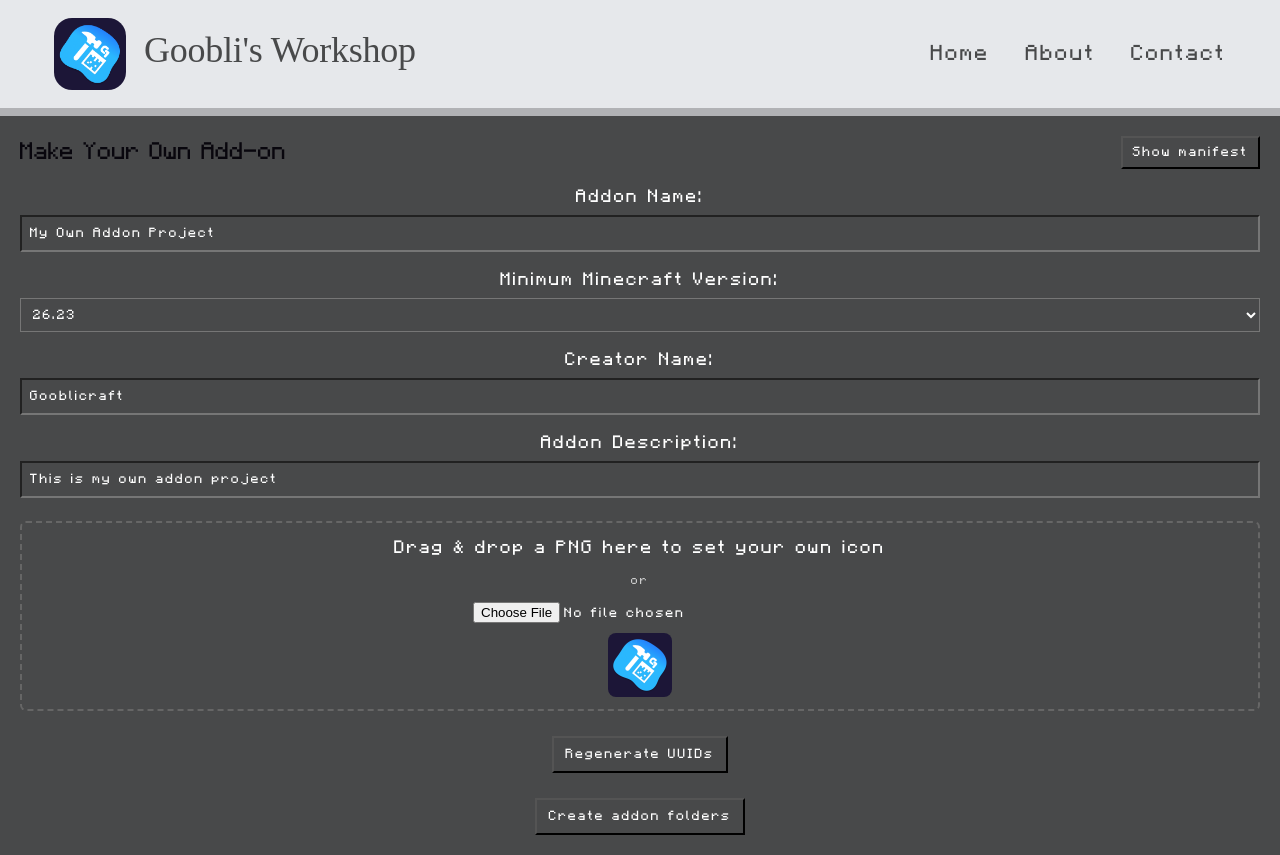
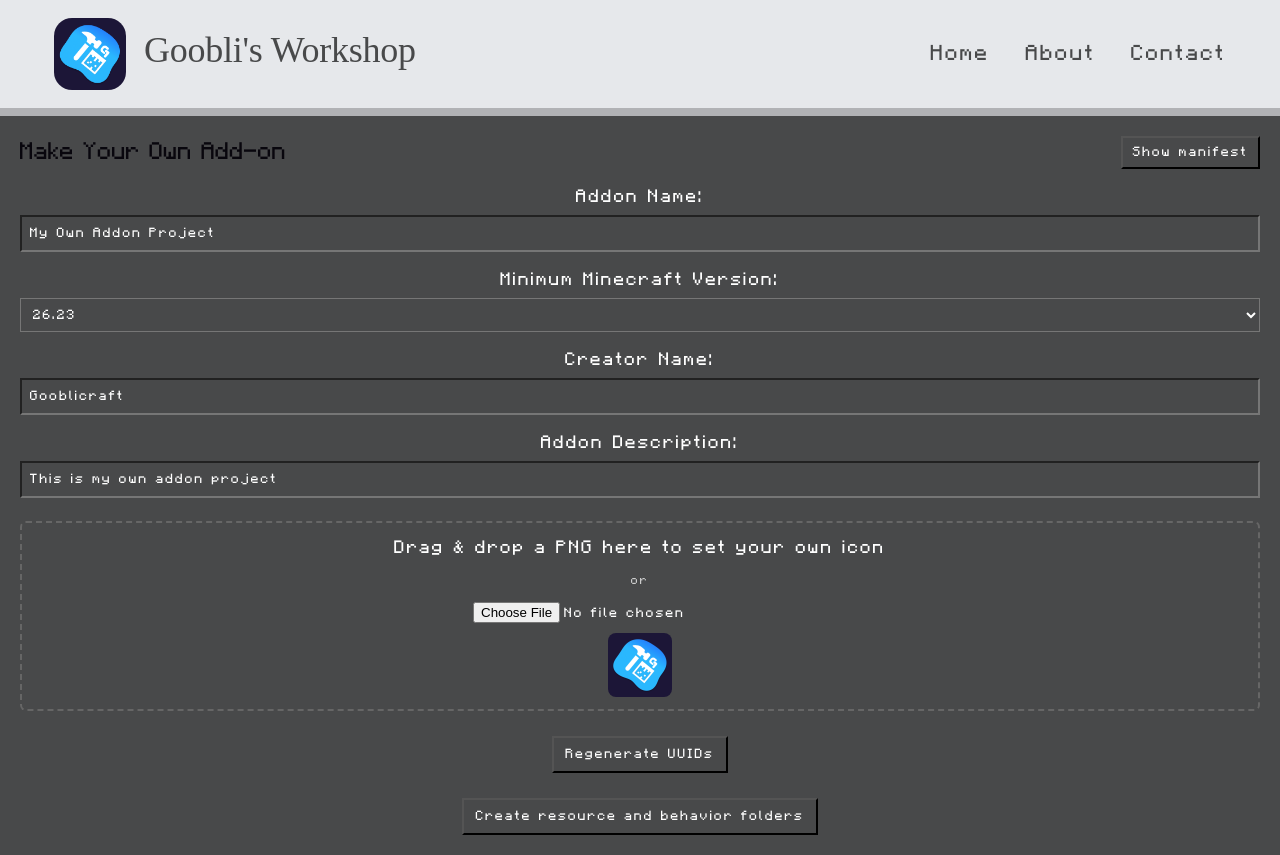
Before and after one commit to gooblicraft/gooblicraft-workshop-react, a React (Vite) app: page /workspace in a window 1280 px wide. Built offline with nearby package versions, Linux system fonts and the light colour scheme; a web font is replaced by a local one.

Commit message:
feat: refactor PackGenerator to use helper functions for manifest creation and improve folder structure for resource and behavior packs

```diff
--- a/src/components/Home/Workspace/PackGenerator.jsx
+++ b/src/components/Home/Workspace/PackGenerator.jsx
@@ -2,9 +2,12 @@ import React, { useState } from 'react';
 import { generateUUID } from '../../../utils/uuid';
 import usePackIcon from '../../../hooks/usePackIcon';
 
-const PackGenerator = () => {
-  // 1. Initialize state with your exact manifest structure
-  const [manifest, setManifest] = useState({
+const createBehaviorPackUuids = () => ({
+  header: generateUUID(),
+  module: generateUUID(),
+});
+
+const createResourceManifest = (behaviorPackHeaderUuid) => ({
   format_version: 2,
   metadata: {
     authors: ["Gooblicraft"],
@@ -20,17 +23,47 @@ const PackGenerator = () => {
     { type: "resources", uuid: generateUUID(), version: [1, 0, 0] }
   ],
   dependencies: [
-      { uuid: generateUUID(), version: [2, 0, 0] }
+    { uuid: behaviorPackHeaderUuid, version: [2, 0, 0] }
   ]
 });
 
+const createBehaviorManifest = (resourceManifest, behaviorPackUuids) => ({
+  format_version: 2,
+  metadata: {
+    authors: resourceManifest.metadata.authors,
+  },
+  header: {
+    name: resourceManifest.header.name,
+    description: resourceManifest.header.description,
+    min_engine_version: resourceManifest.header.min_engine_version,
+    uuid: behaviorPackUuids.header,
+    version: resourceManifest.header.version
+  },
+  modules: [
+    { type: "data", uuid: behaviorPackUuids.module, version: [1, 0, 0] }
+  ],
+  dependencies: [
+    { uuid: resourceManifest.header.uuid, version: resourceManifest.header.version }
+  ]
+});
+
+const PackGenerator = () => {
+  // 1. Initialize state with your exact manifest structure
+  const [behaviorPackUuids, setBehaviorPackUuids] = useState(() => createBehaviorPackUuids());
+  const [manifest, setManifest] = useState(() => createResourceManifest(behaviorPackUuids.header));
+
   // Regenerate all uuids in the manifest (header, modules, dependencies)
   const regenerateUuids = () => {
+    const nextBehaviorPackUuids = createBehaviorPackUuids();
+    setBehaviorPackUuids(nextBehaviorPackUuids);
     setManifest(prev => {
       const updated = { ...prev };
       updated.header = { ...updated.header, uuid: generateUUID() };
       updated.modules = updated.modules.map(m => ({ ...m, uuid: generateUUID() }));
-      updated.dependencies = updated.dependencies.map(d => ({ ...d, uuid: generateUUID() }));
+      updated.dependencies = updated.dependencies.map(d => ({
+        ...d,
+        uuid: nextBehaviorPackUuids.header,
+      }));
       return updated;
     });
   };
@@ -55,10 +88,16 @@ const PackGenerator = () => {
     try {
       const rootHandle = await window.showDirectoryPicker({ mode: 'readwrite' });
       const addonFolder = await rootHandle.getDirectoryHandle(addonName, { create: true });
-      const modelsFolder = await addonFolder.getDirectoryHandle('models', { create: true });
-      const texturesFolder = await addonFolder.getDirectoryHandle('textures', { create: true });
-      await modelsFolder.getDirectoryHandle('blocks', { create: true });
-      await texturesFolder.getDirectoryHandle('blocks', { create: true });
+      const resourcePackFolder = await addonFolder.getDirectoryHandle('resource_pack', { create: true });
+      const behaviorPackFolder = await addonFolder.getDirectoryHandle('behavior_pack', { create: true });
+
+      const resourceModelsFolder = await resourcePackFolder.getDirectoryHandle('models', { create: true });
+      const resourceTexturesFolder = await resourcePackFolder.getDirectoryHandle('textures', { create: true });
+      await resourceModelsFolder.getDirectoryHandle('blocks', { create: true });
+      await resourceTexturesFolder.getDirectoryHandle('blocks', { create: true });
+
+      await behaviorPackFolder.getDirectoryHandle('blocks', { create: true });
+
       const terrainTexture = {
         resource_pack_name: manifest.header.name,
         texture_name: 'atlas.terrain',
@@ -70,31 +109,34 @@ const PackGenerator = () => {
           }
         }
       };
-      const terrainTextureHandle = await texturesFolder.getFileHandle('terrain_texture.json', { create: true });
-      const terrainTextureWritable = await terrainTextureHandle.createWritable();
-      await terrainTextureWritable.write(`${JSON.stringify(terrainTexture, null, 2)}\n`);
-      await terrainTextureWritable.close();
-      const manifestHandle = await addonFolder.getFileHandle('manifest.json', { create: true });
-      const writable = await manifestHandle.createWritable();
-      await writable.write(`${JSON.stringify(manifest, null, 2)}\n`);
-      await writable.close();
-      // write pack_icon.png into addon folder (use uploaded file if present, otherwise fetch preview URL)
-      try {
-        const iconHandle = await addonFolder.getFileHandle('pack_icon.png', { create: true });
+
+      const behaviorManifest = createBehaviorManifest(manifest, behaviorPackUuids);
+
+      const writeJsonFile = async (folderHandle, fileName, data) => {
+        const fileHandle = await folderHandle.getFileHandle(fileName, { create: true });
+        const fileWritable = await fileHandle.createWritable();
+        await fileWritable.write(`${JSON.stringify(data, null, 2)}\n`);
+        await fileWritable.close();
+      };
+
+      await writeJsonFile(resourcePackFolder, 'terrain_texture.json', terrainTexture);
+      await writeJsonFile(resourcePackFolder, 'manifest.json', manifest);
+      await writeJsonFile(behaviorPackFolder, 'manifest.json', behaviorManifest);
+
+      const iconSource = packIconFile || (packIconUrl ? await (await fetch(packIconUrl)).blob() : null);
+
+      const writePackIcon = async (folderHandle) => {
+        if (!iconSource) return;
+        const iconHandle = await folderHandle.getFileHandle('pack_icon.png', { create: true });
         const iconWritable = await iconHandle.createWritable();
-        if (packIconFile) {
-          await iconWritable.write(packIconFile);
-        } else if (packIconUrl) {
-          const res = await fetch(packIconUrl);
-          const blob = await res.blob();
-          await iconWritable.write(blob);
-        }
+        await iconWritable.write(iconSource);
         await iconWritable.close();
-      } catch (e) {
-        // ignore icon write errors but notify user
-        console.warn('Could not write pack_icon.png', e);
-      }
-      alert(`Created folder structure inside ${addonName}`);
+      };
+
+      await writePackIcon(resourcePackFolder);
+      await writePackIcon(behaviorPackFolder);
+
+      alert(`Created resource and behavior pack folders inside ${addonName}`);
     } catch (error) {
       if (error && error.name !== 'AbortError') {
         alert('Failed to create the folder structure.');
@@ -220,7 +262,7 @@ const PackGenerator = () => {
         </div>
 
         <div>
-          <button onClick={createAddonFolderStructure} style={{ marginTop: '10px', padding: '8px 12px' }}>Create addon folders</button>
+          <button onClick={createAddonFolderStructure} style={{ marginTop: '10px', padding: '8px 12px' }}>Create resource and behavior folders</button>
         </div>
       </div>
 
```
Lines whose indentation alone changed are shown as unchanged.
